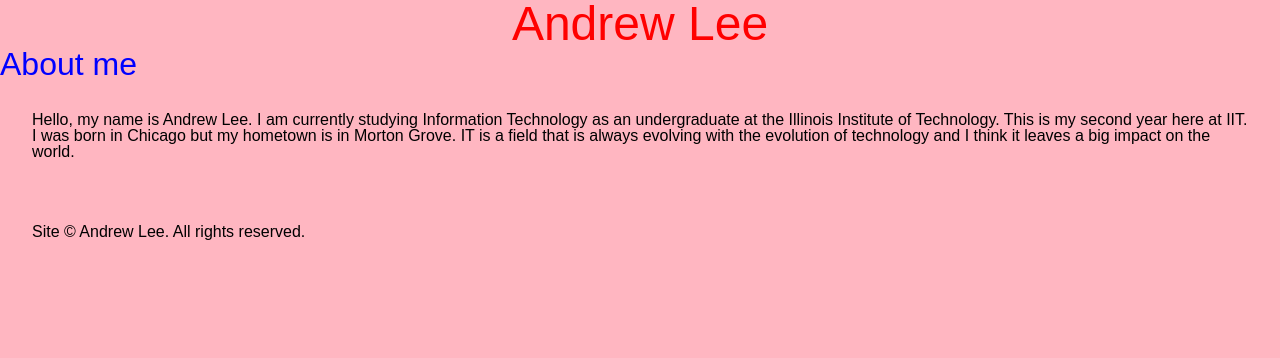
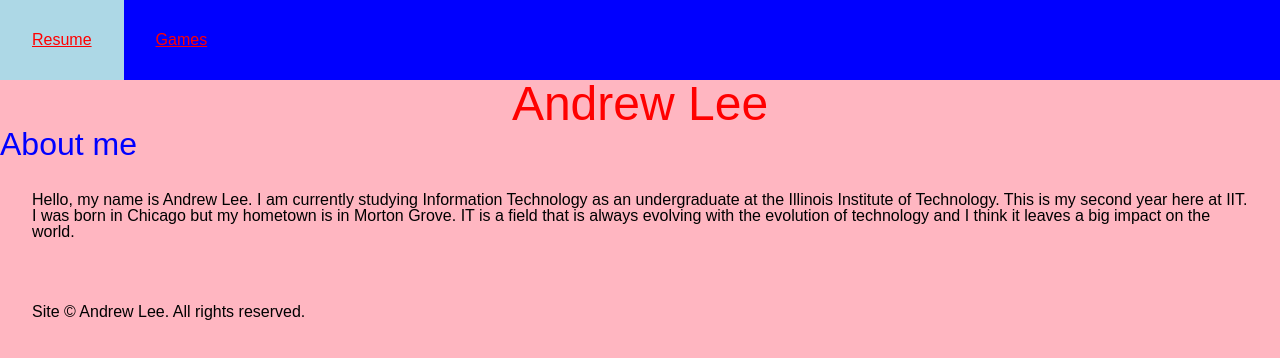
Before and after one commit to andlee5/project-two, a plain HTML site: page index.html in a window 1280 px wide. Drawn offline with Linux system fonts and the light colour scheme.

Commit message:
Add navigation bar to home page

```diff
--- a/index.html
+++ b/index.html
@@ -5,8 +5,32 @@
     <title>Andrew Lee: Home</title>
     <meta name="viewport" content="width=device-width,initial-scale=1.0,shrink-to-fit=none" />
     <meta charset="utf-8" />
+    <style>
+      ul {
+        list-style-type: none;
+        margin: 0;
+        padding: 0;
+        overflow: hidden;
+        background-color: blue;
+      }
+      li {
+        float: left;
+      }
+      li a {
+        display: block;
+        color: red;
+        padding: 2em;
+      }
+      li a:hover {
+        background-color: lightblue;
+      }
+</style>
   </head>
   <body>
+    <ul>
+      <li><a href="#resume">Resume</a></li>
+      <li><a href="#games">Games</a></li>
+    </ul>
     <header id="header">
       <h1>Andrew Lee</h1>
     </header>
```
Also changed, not shown: 1 other file.
